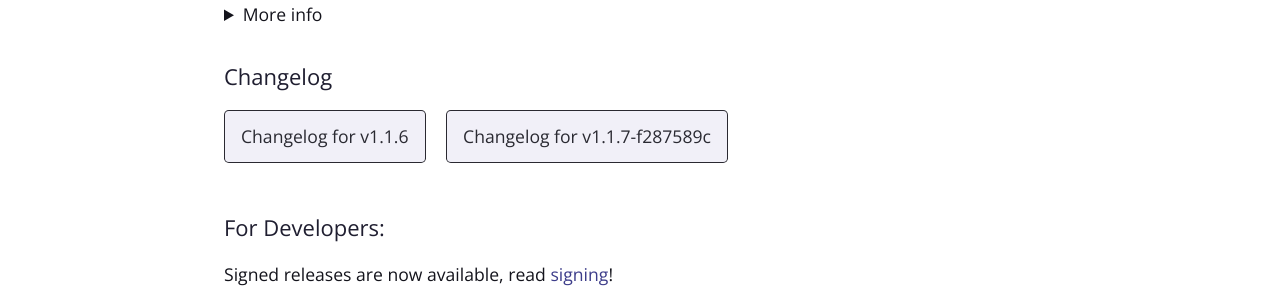
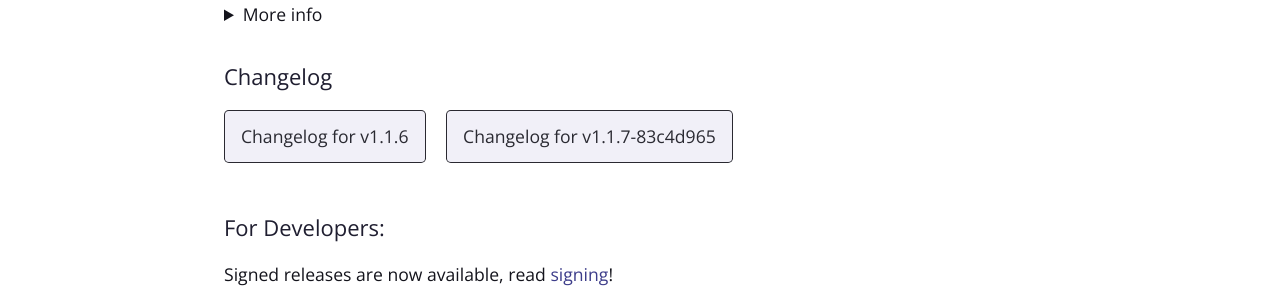
Before and after one commit to kami-blue/website, a Jekyll site: the page built from download.md, in a window 1280 px wide. Shown: the part 621-921 px from the top of the page. Built offline with Jekyll 4.4.1, drawn with Linux system fonts in a browser that asks for light colours.

Commit message:
bump ver to v1.1.7-83c4d965

```diff
--- a/_config.yml
+++ b/_config.yml
@@ -7,13 +7,13 @@ github:
   website_url: https://github.com/kami-blue/website
   jar_url: https://github.com/kami-blue/client/releases/download/v1.1.6/KAMI-Blue-v1.1.6-release.jar
   jar_sig_url: https://github.com/kami-blue/client/releases/download/v1.1.6/KAMI-Blue-v1.1.6-release.jar.sig
-  beta_jar_url: https://github.com/kami-blue/nightly-releases/releases/download/1.1.7-f287589c/kamiblue-1.1.7-f287589c-release.jar
+  beta_jar_url: https://github.com/kami-blue/nightly-releases/releases/download/1.1.7-83c4d965/kamiblue-1.1.7-83c4d965-release.jar
 cur_ver: v1.1.6
-beta_ver: v1.1.7-f287589c
+beta_ver: v1.1.7-83c4d965
 discord_url: https://kamiblue.org/discord
 downloads_api_ver: v1
 totalNightlies_api_ver: v1
-total_nightly_releases: 109
+total_nightly_releases: 110
 theme: jekyll-theme-cayman
 gems:
   - jekyll-seo-tag
```
